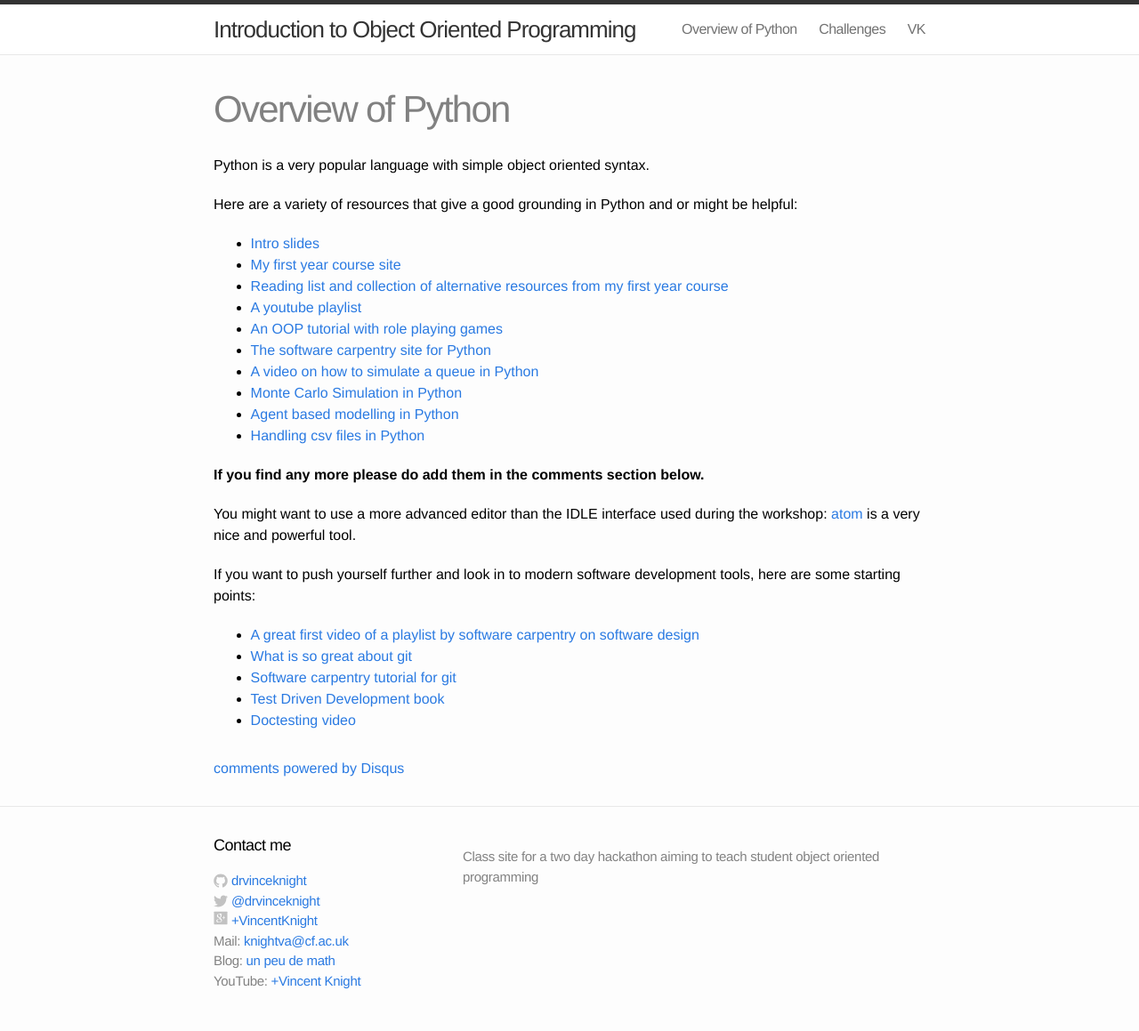
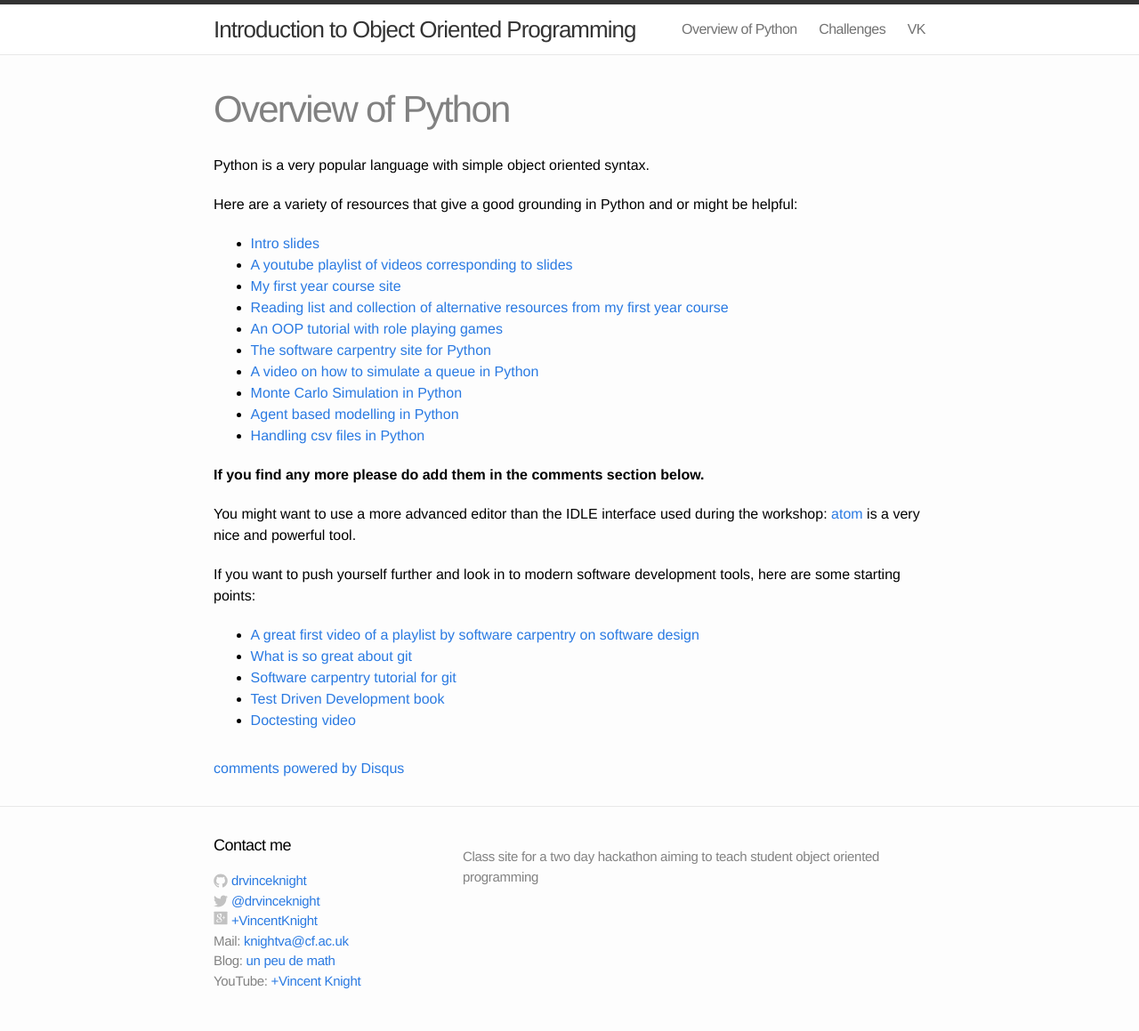
Before and after one commit to drvinceknight/Introduction_to_OOP, a Jekyll site: the page built from OverviewOfPython/index.md, in a window 1280 px wide. Shown: the whole page at 89% size. Built offline with Jekyll 4.4.1, drawn with Linux system fonts in a browser that asks for light colours; comment, search, counter and statistics services are not loaded.

Commit message:
Moving list item

```diff
--- a/OverviewOfPython/index.md
+++ b/OverviewOfPython/index.md
@@ -10,9 +10,9 @@ Python is a very popular language with simple object oriented syntax.
 Here are a variety of resources that give a good grounding in Python and or might be helpful:
 
 - [Intro slides](./Slides/)
+- [A youtube playlist of videos corresponding to slides](http://www.youtube.com/playlist?list=PLnC5h3PY-znxd4czt1UGpZcDEXJDdvmQN)
 - [My first year course site](http://vincent-knight.com/Computing_for_mathematics/)
 - [Reading list and collection of alternative resources from my first year course](http://vincent-knight.com/Computing_for_mathematics/Other/AlternativeResources/)
-- [A youtube playlist](http://www.youtube.com/playlist?list=PLnC5h3PY-znxd4czt1UGpZcDEXJDdvmQN)
 - [An OOP tutorial with role playing games](http://inventwithpython.com/blog/2014/12/02/why-is-object-oriented-programming-useful-with-an-role-playing-game-example/)
 - [The software carpentry site for Python](http://software-carpentry.org/v4/python/)
 - [A video on how to simulate a queue in Python](https://www.youtube.com/watch?v=WEA8m3j-Jqk)
```
